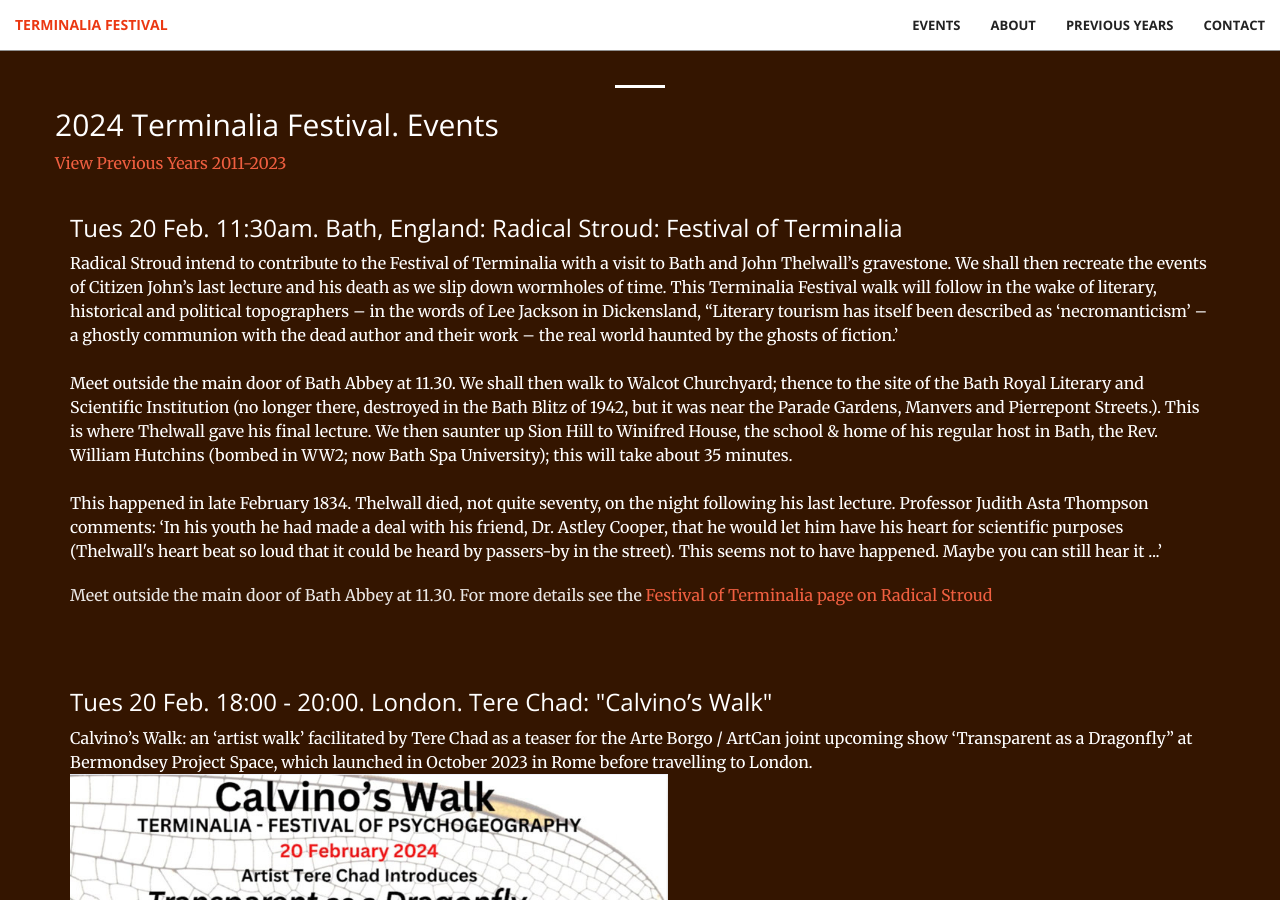
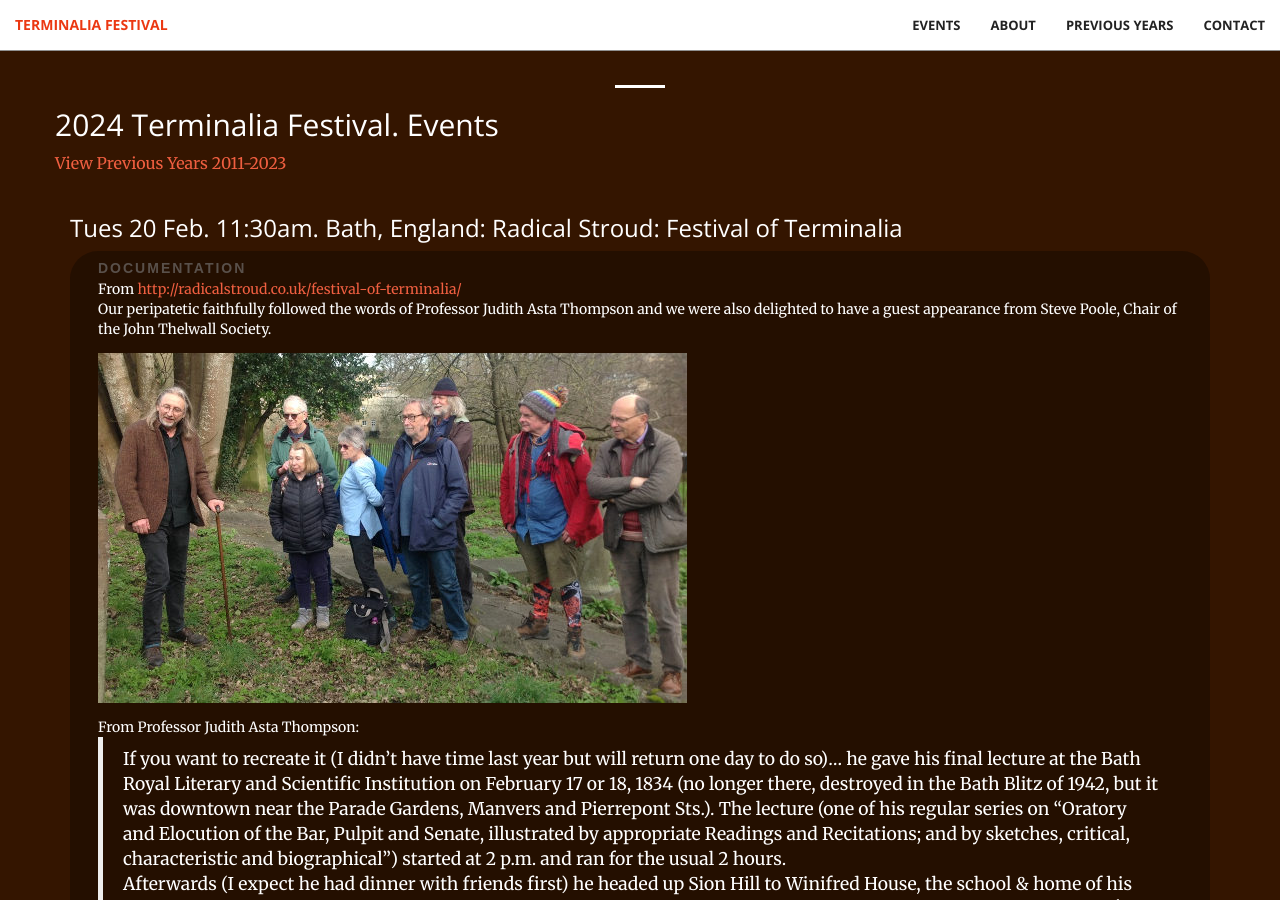
Before and after one commit to timwaters/terminalia, a Jekyll site: the page built from index.html, in a window 1280 px wide and 900 px high, scrolled down 1422 px. Built offline with Jekyll 4.4.1, drawn with Linux system fonts in a browser that asks for light colours; some of the changed text lies outside the part shown.

Commit message:
add stroud 1 documentation

```diff
--- a/_includes/events.html
+++ b/_includes/events.html
@@ -14,6 +14,20 @@
         <div class="col-lg-12 col-lg-offset-0 text-left event">
 
           <h3>Tues 20 Feb. 11:30am. Bath, England: Radical Stroud: Festival of Terminalia </h3>
+          <div class="documentation">
+            <div class="doc">documentation</div>
+            From <a href="http://radicalstroud.co.uk/festival-of-terminalia/">http://radicalstroud.co.uk/festival-of-terminalia/</a><br >
+            Our peripatetic faithfully followed the words of Professor Judith Asta Thompson and we were also delighted to have a guest appearance from Steve Poole, Chair of the John Thelwall Society.<br >
+            <img src="/img/past/2024/thelwall1.jpg"> <br >
+            From Professor Judith Asta Thompson:
+<blockquote>
+  If you want to recreate it (I didn’t have time last year but will return one day to do so)… he gave his final lecture at the Bath Royal Literary and Scientific Institution on February 17 or 18, 1834 (no longer there, destroyed in the Bath Blitz of 1942, but it was downtown near the Parade Gardens, Manvers and Pierrepont Sts.). The lecture (one of his regular series on “Oratory and Elocution of the Bar, Pulpit and Senate, illustrated by appropriate Readings and Recitations; and by sketches, critical, characteristic and biographical”) started at 2 p.m. and ran for the usual 2 hours.
+  <br >
+  Afterwards (I expect he had dinner with friends first) he headed up Sion Hill to Winifred House, the school & home of his regular host in Bath, the Rev. William Hutchins (another victim of the Bath Blitz, it is now Bath Spa University, fittingly!) Google tells me it’s a 35-minute walk, and it must have been lovely. In my vignette, his friends urge him to take a sedan- or bath-chair (he’d had a fall in 1830), but with his usual peripatetic stubbornness, he insists he is perfectly capable of walking, and uses the occasion to think over his life’s journey. Later, in the dead of night, he stirs, then dies of “some affection of the heart.”  He was not quite 70.
+</blockquote>
+            <img src="/img/past/2024/thelwall2.jpg"><br >
+            WE PLAN TO MAKE THIS AN ANNUAL EVENT ON THE ANNIVERSARY OF JOHN THELWALL’S DEATH ON FEBRUARY 17
+          </div>
 
           <p class="text">
             Radical Stroud intend to contribute to the Festival of Terminalia with a visit to Bath and John Thelwall’s gravestone. We shall then recreate the events of Citizen John’s last lecture and his death as we slip down wormholes of time. This Terminalia Festival walk will follow in the wake of literary, historical and political topographers – in the words of Lee Jackson in Dickensland, “Literary tourism has itself been described as ‘necromanticism’ – a ghostly communion with the dead author and their work – the real world haunted by the ghosts of fiction.’
```
Also changed, not shown: img/past/2024/thelwall1.jpg (added), img/past/2024/thelwall2.jpg (added).
